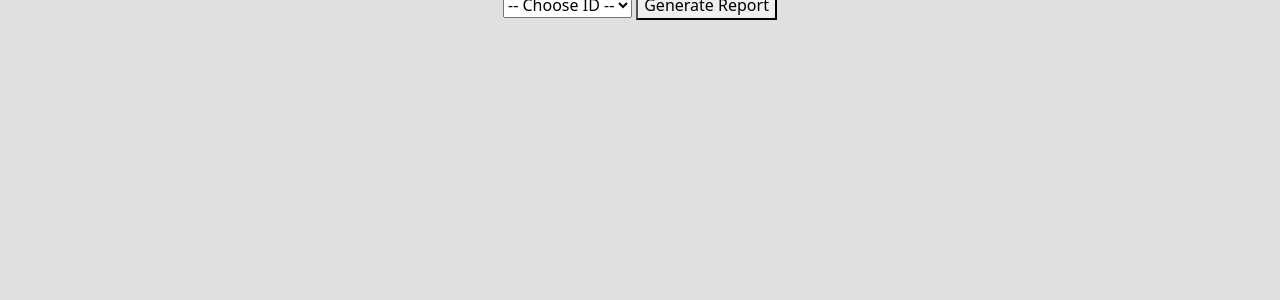
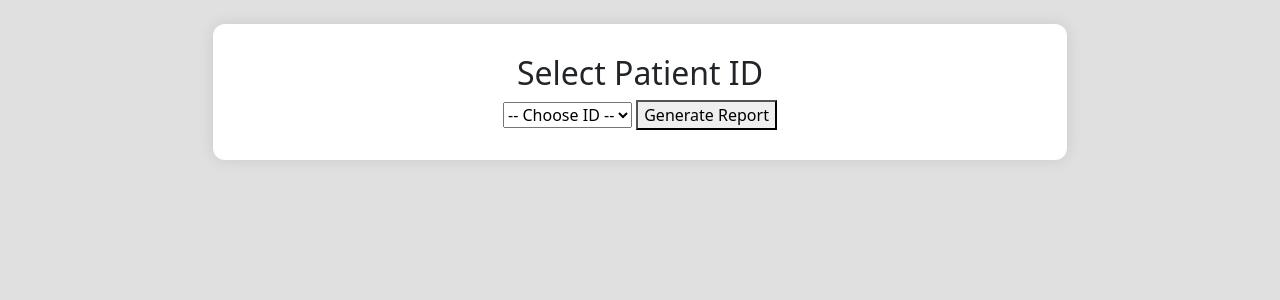
Before and after one commit to Akmalrsl/capstone, a PHP site: page /predict/healthInsights.php in a window 1280 px wide. Shown: the part 56-356 px from the top of the page. Run offline with PHP 8.4, Linux system fonts and the light colour scheme; data that the repository does not hold is empty.

Commit message:
style changes

```diff
--- a/healthInsights.php
+++ b/healthInsights.php
@@ -58,6 +58,15 @@ if (isset($_GET['patient_id'])) {
          body {
             background-color: #e0e0e0;
         }
+
+        .medical-report-box{
+            background-color: white;
+            padding: 30px;
+            border-radius: 12px;
+            box-shadow: 0 0 15px rgba(0,0,0,0.1);
+            margin-top: 80px;
+        }
+
     </style>
 </head>
 <body>
@@ -89,7 +98,7 @@ if (isset($_GET['patient_id'])) {
         </div>
     </nav>
 
-    <div class= "form-section mx-auto col-md-8 text-center">
+    <div class="medical-report-box mx-auto col-md-8 text-center">
         <h2>Select Patient ID</h2>
         <form method="get">
             <select name="patient_id" required>
```
